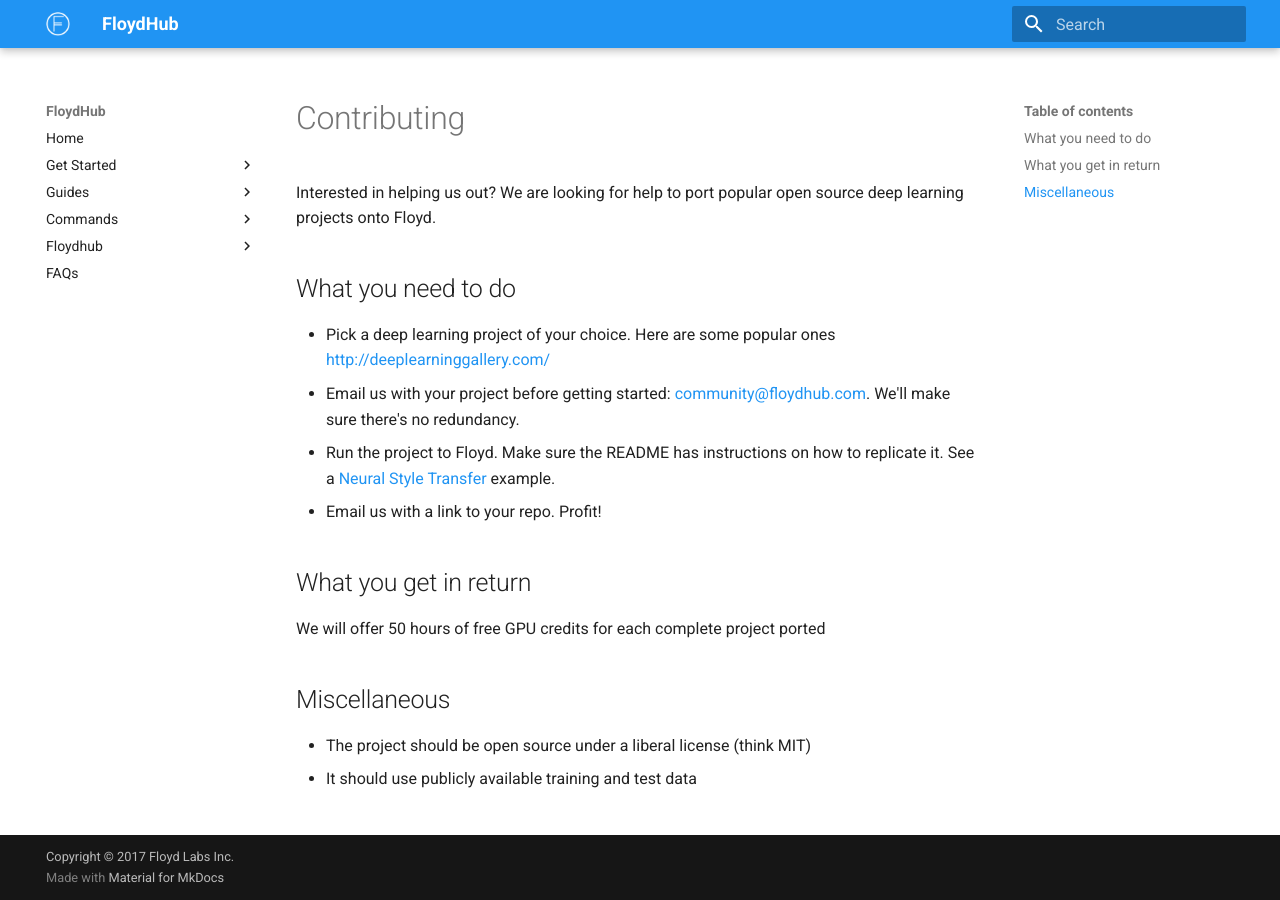
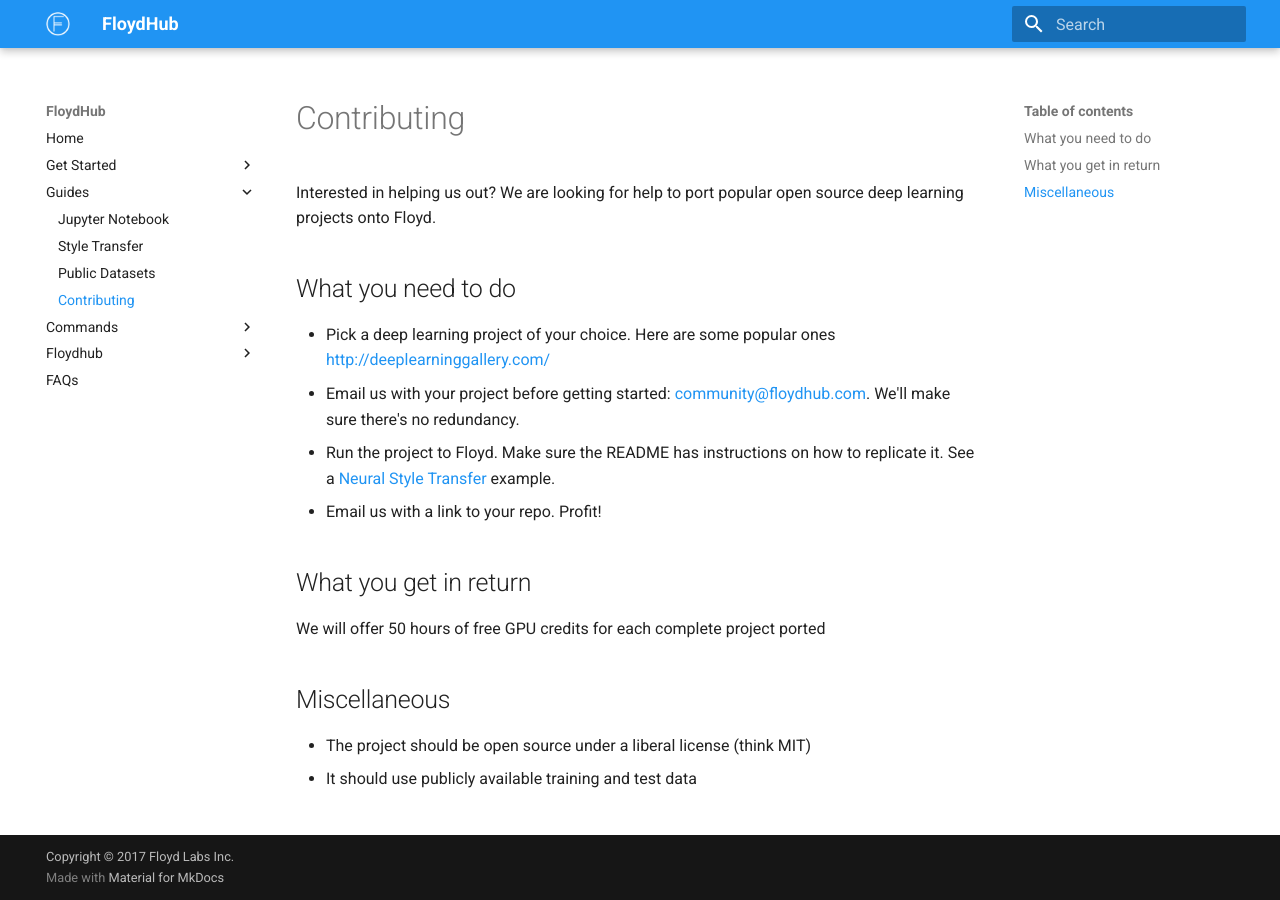
Before and after one commit to floydhub/floyd-docs, an MkDocs documentation site: the page built from docs/guides/contributing.md, in a window 1280 px wide. Built offline with MkDocs 1.6.1 and Material for MkDocs 9.7.7, drawn with Linux system fonts in a browser that asks for light colours; old or Windows-style settings are respelled for this version of MkDocs.

Commit message:
Contributing

```diff
--- a/mkdocs.yml
+++ b/mkdocs.yml
@@ -14,6 +14,7 @@
         - 'Jupyter Notebook': guides/jupyter.md
         - 'Style Transfer': guides/style_transfer.md
         - 'Public Datasets': guides/datasets.md
+        - 'Contributing': guides/contributing.md
     - Commands:
         - 'floyd': commands/index.md
         - 'floyd login': commands/login.md
```
